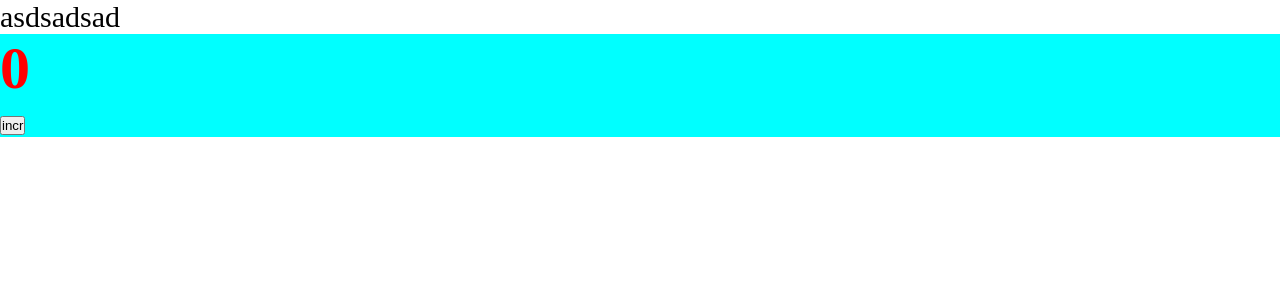
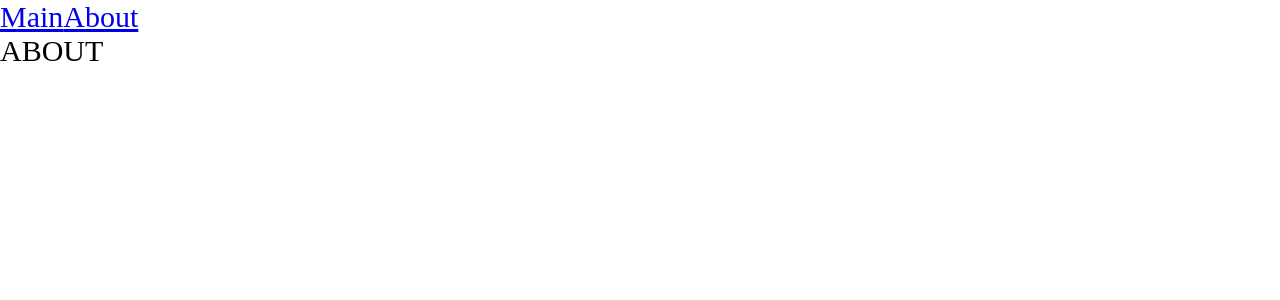
Before and after one commit to kaidarka/study-project, a React app: page /about in a window 1280 px wide. Shown: the top 300 px of the page. Built offline with nearby package versions, Linux system fonts and the light colour scheme.

Commit message:
react router

```diff
--- a/package.json
+++ b/package.json
@@ -15,6 +15,7 @@
     "@types/node": "^20.1.1",
     "@types/react": "^18.2.8",
     "@types/react-dom": "^18.2.4",
+    "@types/react-router-dom": "^5.3.3",
     "@types/webpack": "^5.28.1",
     "@types/webpack-dev-server": "^4.7.2",
     "css-loader": "^6.8.1",
@@ -32,6 +33,7 @@
   },
   "dependencies": {
     "react": "^18.2.0",
-    "react-dom": "^18.2.0"
+    "react-dom": "^18.2.0",
+    "react-router-dom": "^6.12.1"
   }
 }
--- a/src/App.tsx
+++ b/src/App.tsx
@@ -1,12 +1,20 @@
-import React from 'react';
-import {Counter} from "./components/Counter";
+import React, {Suspense} from 'react';
+import {Link, Route, Routes} from 'react-router-dom';
+import MainPage from "./pages/MainPage/loader";
+import AboutPage from "./pages/AboutPage/loader";
 import './index.scss';
 
 export const App = () => {
     return (
         <div className="app">
-            asdsadsad
-            <Counter/>
+            <Link to='/'>Main</Link>
+            <Link to='/about'>About</Link>
+            <Suspense fallback={<>Loading...</>}>
+                <Routes>
+                    <Route path='/' element={<MainPage/>}/>
+                    <Route path='/about' element={<AboutPage/>}/>
+                </Routes>
+            </Suspense>
         </div>
     );
 };
--- a/src/index.tsx
+++ b/src/index.tsx
@@ -1,7 +1,10 @@
 import {render} from "react-dom";
 import {App} from "./App";
+import {BrowserRouter} from "react-router-dom";
 
 render(
-    <App />,
+    <BrowserRouter>
+        <App />
+    </BrowserRouter>,
     document.getElementById('root')
 )
--- /dev/null
+++ b/src/pages/AboutPage/index.tsx
@@ -0,0 +1,11 @@
+import React from 'react';
+
+const AboutPage = () => {
+    return (
+        <div>
+            ABOUT
+        </div>
+    );
+};
+
+export default AboutPage;
--- /dev/null
+++ b/src/pages/AboutPage/loader.tsx
@@ -0,0 +1,3 @@
+import {lazy} from "react";
+
+export default lazy(() => import('./index'));
--- /dev/null
+++ b/src/pages/MainPage/index.tsx
@@ -0,0 +1,11 @@
+import React from 'react';
+
+const MainPage = () => {
+    return (
+        <div>
+            MAIN
+        </div>
+    );
+};
+
+export default MainPage;
--- /dev/null
+++ b/src/pages/MainPage/loader.tsx
@@ -0,0 +1,3 @@
+import {lazy} from "react";
+
+export default lazy(() => import('./index'));
```
Also changed, not shown: 2 other files (tests, documents, lock files or other folders).
